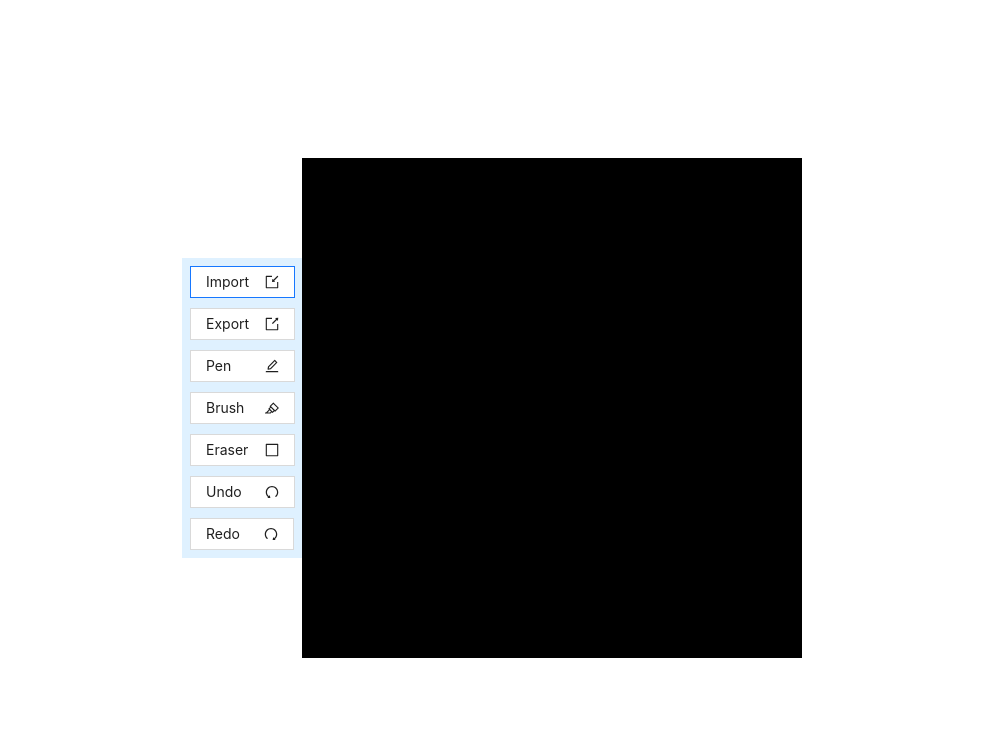
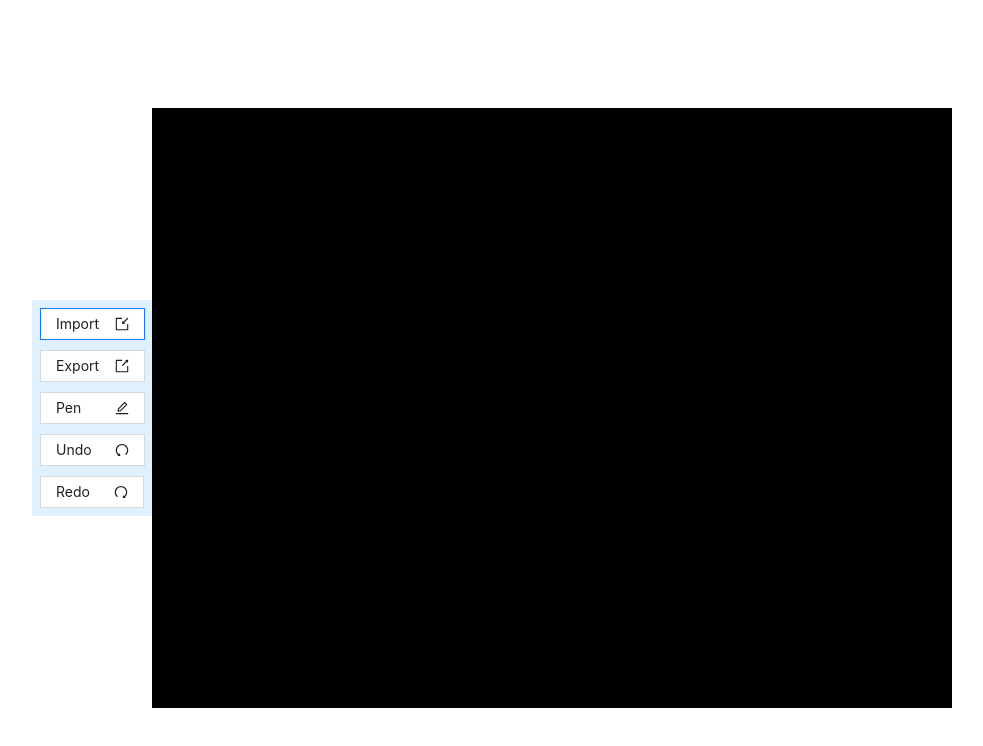
Before and after one commit to ilketorun/image-annotation-tool, a React (Create React App) app: page / in a window 1280 px wide. Shown: the top 746 px of the page, without its empty margins (156-1139 px from the left). Built offline with nearby package versions, Linux system fonts and the light colour scheme.

Commit message:
feat-fix-refactor: brush and eraser tools are removed, redo-undo bug fixed, local constants are moved to canvas.constant.js

```diff
--- a/src/components/Canvas/ToolBox/Brush.js
+++ /dev/null
@@ -1,20 +0,0 @@
-import React from "react";
-import { HighlightOutlined } from '@ant-design/icons';
-import { Radio } from "antd";
-
-import { TOOLS } from "@constants";
-
-import styles from './styles.module.css';
-
-const Brush = () => {
-  return (
-    <Radio.Button className={styles.button} value={TOOLS.BRUSH}>
-      <div className={styles.tool}>
-        Brush
-        <HighlightOutlined />
-      </div>
-    </Radio.Button>
-  )
-};
-
-export default Brush;
--- a/src/components/Canvas/ToolBox/Eraser.js
+++ /dev/null
@@ -1,20 +0,0 @@
-import React from "react";
-import { BorderOutlined } from '@ant-design/icons';
-import { Radio } from "antd";
-
-import { TOOLS } from "@constants";
-
-import styles from './styles.module.css';
-
-const Eraser = () => {
-  return (
-    <Radio.Button className={styles.button} value={TOOLS.ERASER}>
-      <div className={styles.tool}>
-        Eraser
-        <BorderOutlined />
-      </div>
-    </Radio.Button>
-  )
-};
-
-export default Eraser;
--- a/src/components/Canvas/ToolBox/index.js
+++ b/src/components/Canvas/ToolBox/index.js
@@ -7,10 +7,8 @@ import { CanvasContext } from "@contexts";
 import Export from "./Export";
 import Import from "./Import";
 import Pen from "./Pen";
-import Brush from "./Brush";
 import Undo from "./Undo";
 import Redo from "./Redo";
-import Eraser from "./Eraser";
 
 import styles from './styles.module.css';
 
@@ -26,8 +24,6 @@ const ToolBox = ({ importZip }) => {
       <Import importZip={importZip} />
       <Export/>
       <Pen />
-      <Brush />
-      <Eraser />
       <Undo />
       <Redo />
     </Radio.Group>
--- a/src/components/Canvas/index.js
+++ b/src/components/Canvas/index.js
@@ -14,7 +14,7 @@ import { saveAs } from 'file-saver';
 import { CanvasContext } from '@contexts';
 import { useImportZip } from '@hooks';
 import { createBlackImageDataUrl, dataURLtoBlob } from '@utils';
-import { TOOLS } from '@constants';
+import { TOOLS, STARTING_CIRCLE_RADIUS, DEFAULT_CANVAS_WIDTH, DEFAULT_CANVAS_HEIGHT } from '@constants';
 
 import ToolBox from './ToolBox';
 
@@ -32,7 +32,6 @@ const Canvas = () => {
   const isDrawing = useRef(false);
   const startingPoint = useRef({ x:-1, y: -1 });
   const drawingLayer = useRef();
-  const startingCircleRadius = 8;
 
   const exportZip = () => {
     const zip = new JSZip();
@@ -55,7 +54,6 @@ const Canvas = () => {
 
   const handleMouseDown = (e) => {
     if(tool === TOOLS.PEN) {
-      setUndoShapes([...shapes]);
       isDrawing.current = true;
       const pos = e.target.getStage().getPointerPosition();
       setLines([...lines, { tool, points: [pos.x, pos.y] }]);
@@ -69,8 +67,9 @@ const Canvas = () => {
     if (!isDrawing.current) return;
 
     const pos = e.target.getStage().getPointerPosition();
+
+    if (tool === TOOLS.PEN) {
       let lastLine = lines[lines.length - 1];
-    // add point
       lastLine.points = lastLine.points.concat([pos.x, pos.y]);
 
       lines.splice(lines.length - 1, 1, lastLine);
@@ -80,10 +79,11 @@ const Canvas = () => {
         Math.pow(pos.x - startingPoint.x, 2) + Math.pow(pos.y - startingPoint.y, 2)
       );
 
-    if (distance <= startingCircleRadius) {
+      if (distance <= STARTING_CIRCLE_RADIUS) {
         isMouseWithinStartingCircle.current = true;
       } else {
         isMouseWithinStartingCircle.current = false;
+      }
     }
   };
 
@@ -97,18 +97,21 @@ const Canvas = () => {
       Math.pow(pos.x - startingPoint.x, 2) + Math.pow(pos.y - startingPoint.y, 2)
     );
 
-    if (distance <= startingCircleRadius) {
+    if (distance <= STARTING_CIRCLE_RADIUS) {
       isMouseWithinStartingCircle.current = true;
       const lastShape = lines[lines.length - 1];
       if (tool === TOOLS.PEN) {
         const firstPoint = lastShape.points.slice(0, 2); // Get the first point
         lastShape.points = [...lastShape.points, ...firstPoint]; // Close the shape by adding the first point at the end
         setLines([]);
+        setUndoShapes([...shapes]);
         setShapes([...shapes, ...lines.slice(0, -1), lastShape]);
       }
     } else {
       isMouseWithinStartingCircle.current = false;
-      setLines([])
+      if (tool === TOOLS.PEN) {
+        setLines([]);
+      }
     }
 
     startingPoint.x = -1;
@@ -159,7 +162,7 @@ const Canvas = () => {
 
   useEffect(() => {
     if (!imageSrc) {
-      image.src = createBlackImageDataUrl(100, 100)
+      image.src = createBlackImageDataUrl(DEFAULT_CANVAS_WIDTH, DEFAULT_CANVAS_HEIGHT)
     } else {
       image.src = imageSrc;
     }
@@ -169,8 +172,8 @@ const Canvas = () => {
     <div className={styles.container}>
       <ToolBox importZip={importZip} exportZip={exportZip} />
       <Stage
-        width={imageDimensions.width || 500}
-        height={imageDimensions.height || 500}
+        width={imageDimensions.width || DEFAULT_CANVAS_WIDTH}
+        height={imageDimensions.height || DEFAULT_CANVAS_HEIGHT}
         onMouseDown={handleMouseDown}
         onMousemove={handleMouseMove}
         onMouseup={handleMouseUp}
@@ -178,8 +181,8 @@ const Canvas = () => {
         {image && <Layer>
           <KonvaImage
             image={image}
-            width={imageDimensions.width  || 500}
-            height={imageDimensions.height || 500}
+            width={imageDimensions.width  || DEFAULT_CANVAS_WIDTH}
+            height={imageDimensions.height || DEFAULT_CANVAS_HEIGHT}
           />
         </Layer>}
         <Layer ref={drawingLayer}>
@@ -192,9 +195,7 @@ const Canvas = () => {
                 tension={0.5}
                 lineCap="round"
                 lineJoin="round"
-                globalCompositeOperation={
-                  line.tool === TOOLS.ERASER ? 'destination-out' : 'source-over'
-                }
+                globalCompositeOperation={line.tool === TOOLS.PEN ? 'source-over' : ''}
                 opacity={0.6}
               />
           ))}
--- a/src/constants/canvas.constants.js
+++ b/src/constants/canvas.constants.js
@@ -2,8 +2,11 @@ export const TOOLS = {
   IMPORT: 'import',
   EXPORT: 'export',
   PEN: 'pen',
-  BRUSH: 'brush',
-  ERASER: 'eraser',
   UNDO: 'undo',
   REDO: 'redo',
 };
+
+export const STARTING_CIRCLE_RADIUS = 8;
+
+export const DEFAULT_CANVAS_WIDTH = 800;
+export const DEFAULT_CANVAS_HEIGHT = 600;
--- a/src/constants/index.js
+++ b/src/constants/index.js
@@ -1,3 +1,13 @@
-import { TOOLS } from "./canvas.constants";
+import {
+  TOOLS,
+  STARTING_CIRCLE_RADIUS,
+  DEFAULT_CANVAS_WIDTH,
+  DEFAULT_CANVAS_HEIGHT
+} from "./canvas.constants";
 
-export { TOOLS };
+export {
+  TOOLS,
+  STARTING_CIRCLE_RADIUS,
+  DEFAULT_CANVAS_WIDTH,
+  DEFAULT_CANVAS_HEIGHT
+};
```
Lines whose indentation alone changed are shown as unchanged.
